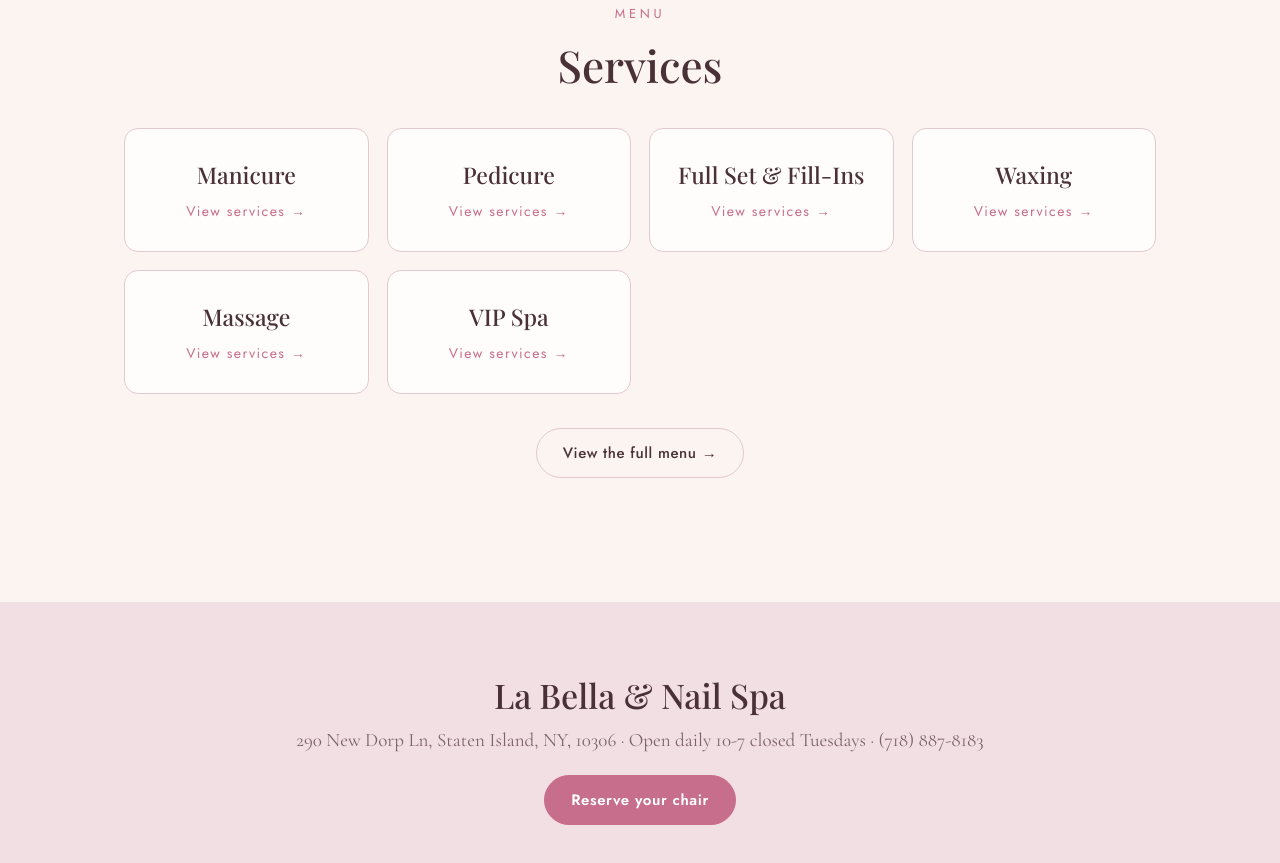
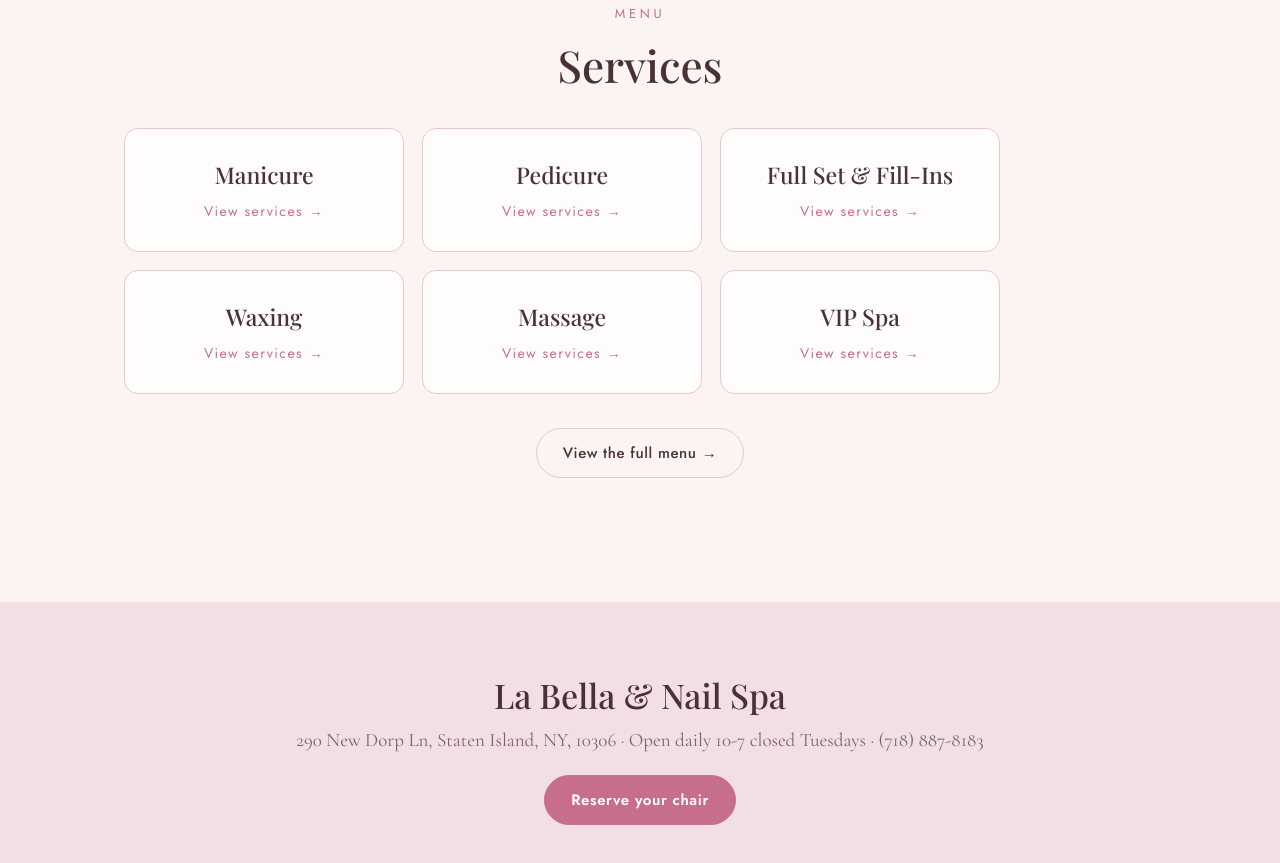
Before and after one commit to darkhunter3210/nail-salon, a React (Vite) app: page / in a window 1280 px wide. Shown: the part 2460-3323 px from the top of the page. Built offline with nearby package versions, Linux system fonts and the light colour scheme; a web font is replaced by a local one.

Commit message:
Update base.css

```diff
--- a/src/styles/base.css
+++ b/src/styles/base.css
@@ -503,7 +503,7 @@
 }
 .rom-services {
   display: grid;
-  grid-template-columns: repeat(auto-fit, minmax(230px, 1fr));
+  grid-template-columns: repeat(3, 280px);
   gap: 18px;
 }
 .rom-card {
```
